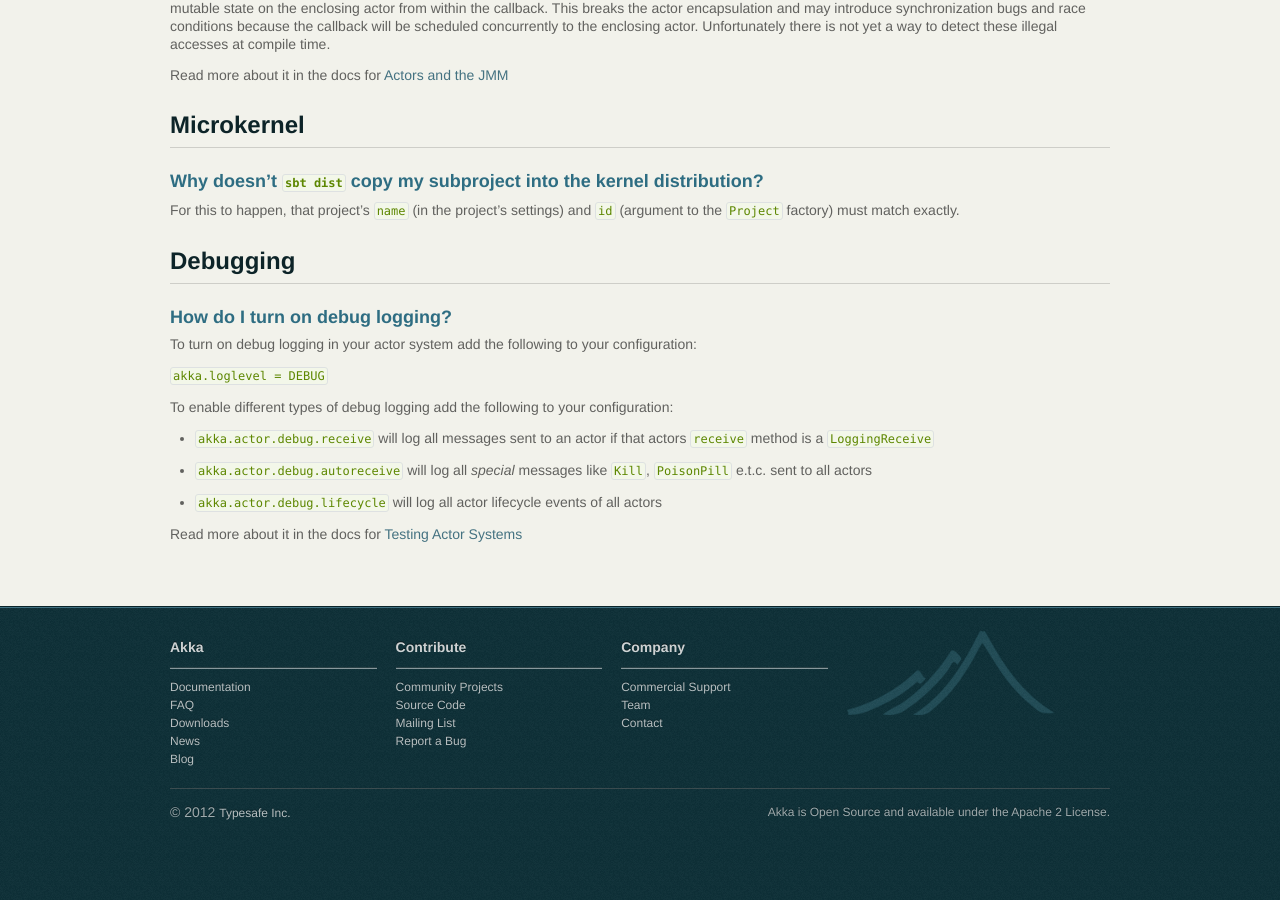
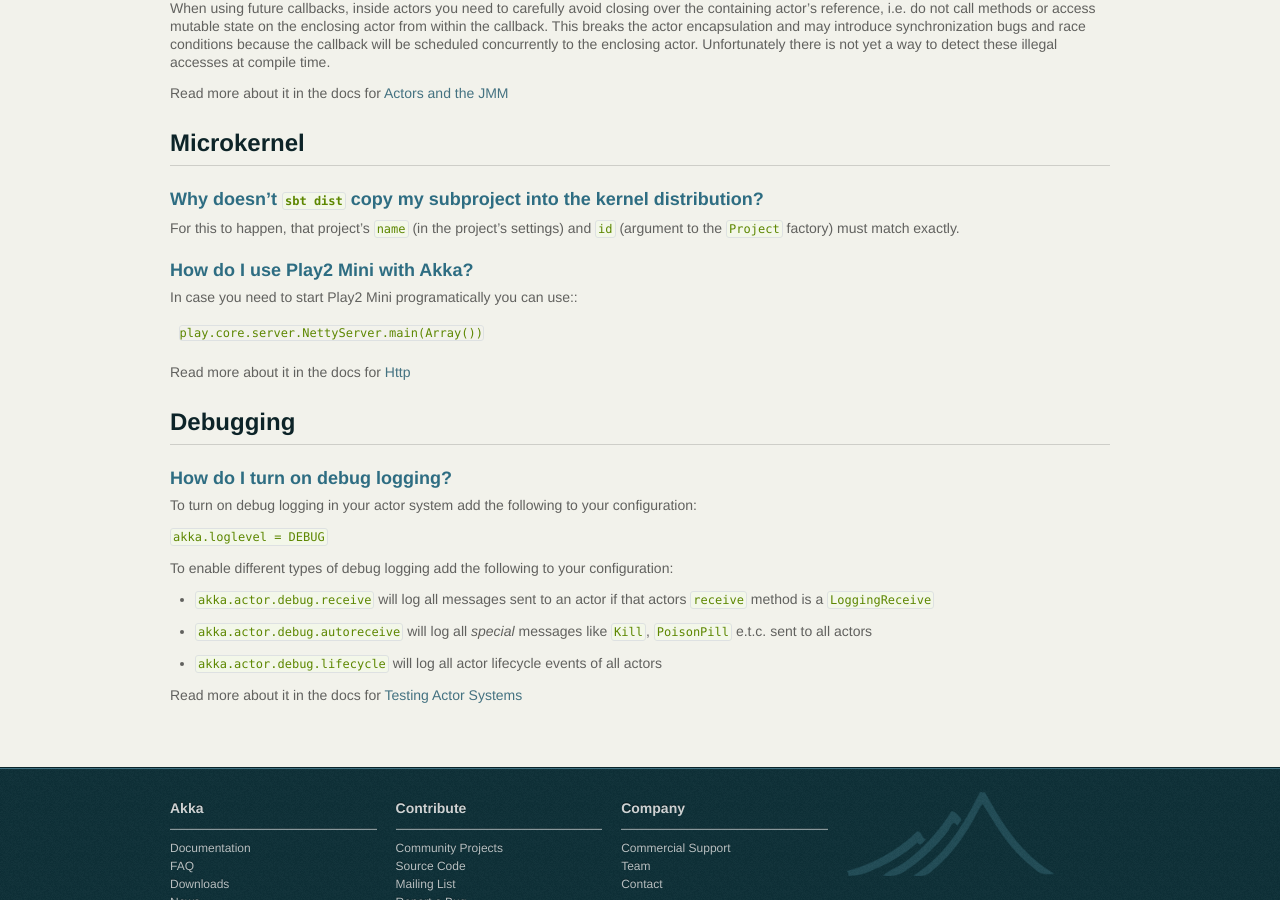
Before and after one commit to raboof/akka.github.com, a Jekyll site: the page built from faq/index.md, in a window 1280 px wide and 900 px high, scrolled down 1788 px. Built offline with Jekyll 4.4.1, drawn with Linux system fonts in a browser that asks for light colours; before the commit the page ends 2652 px from its top, so only the background shows below that; some of the changed text lies outside the part shown.

Commit message:
Update faq/index.md
Added play2 mini docs to the faq

```diff
--- a/faq/index.md
+++ b/faq/index.md
@@ -105,7 +105,7 @@
 be scheduled concurrently to the enclosing actor. Unfortunately there is not yet a way
 to detect these illegal accesses at compile time.
 
-Read more about it in the docs for [Actors and the JMM](http://doc.akka.io/docs/akka/2.0.3/general/jmm.html#Actors_and_shared_mutable_state)
+Read more about it in the docs for [Actors and the JMM](http://doc.akka.io/docs/akka/current/general/jmm.html#Actors_and_shared_mutable_state)
 
 ## Microkernel
 
@@ -113,6 +113,14 @@
 
 For this to happen, that project’s `name` (in the project’s settings) and `id`
 (argument to the `Project` factory) must match exactly.
+
+### How do I use Play2 Mini with Akka?
+
+In case you need to start Play2 Mini programatically you can use::
+
+    play.core.server.NettyServer.main(Array())
+
+Read more about it in the docs for [Http](http://doc.akka.io/docs/akka/current/modules/http.html)
 
 ## Debugging
 
@@ -130,4 +138,4 @@
 
 * `akka.actor.debug.lifecycle` will log all actor lifecycle events of all actors
 
-Read more about it in the docs for [Testing Actor Systems](http://doc.akka.io/docs/akka/2.0.3/scala/testing.html#Tracing_Actor_Invocations)
+Read more about it in the docs for [Testing Actor Systems](http://doc.akka.io/docs/akka/current/scala/testing.html#Tracing_Actor_Invocations)
```
